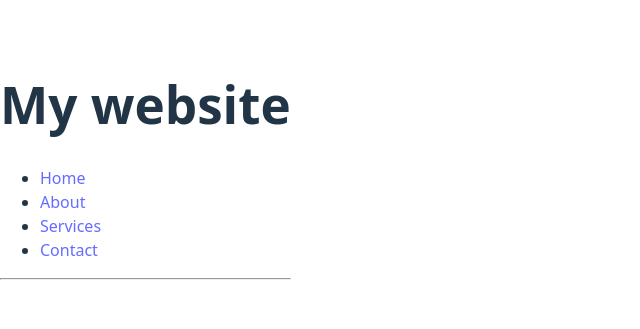
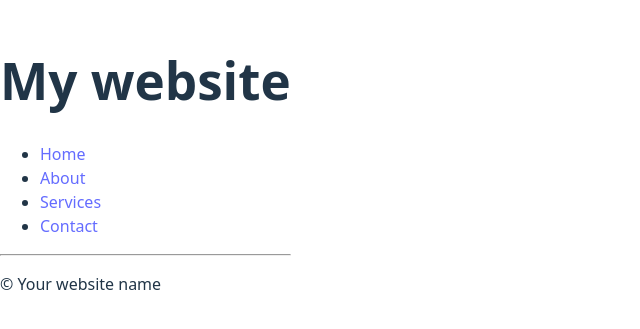
Before and after one commit to Josiane05/my-react-app2, a React (Vite) app: page / in a window 1280 px wide. Shown: the part 235-564 px from the top of the page, without its empty margins (0-640 px from the left). Built offline with nearby package versions, Linux system fonts and the light colour scheme.

Commit message:
fragment use to import footer and header

```diff
--- a/src/App.jsx
+++ b/src/App.jsx
@@ -1,9 +1,13 @@
 import Header from './Header.jsx'
+import Footer from './Footer.jsx'
 
 function App() {
 
     return(
-        <Header/>
+        <>
+          <Header/>
+          <Footer/>
+        </>
     );
 }
 
--- a/src/Footer.jsx
+++ b/src/Footer.jsx
@@ -1,11 +1,9 @@
-
 function Footer(){
     return(
-        <Footer>
-            <p>&copy; your website name</p>
-        </Footer>
+        <footer>
+            <p>&copy; Your website name</p>
+        </footer>
     );
-
 }
 
 export default Footer
```
